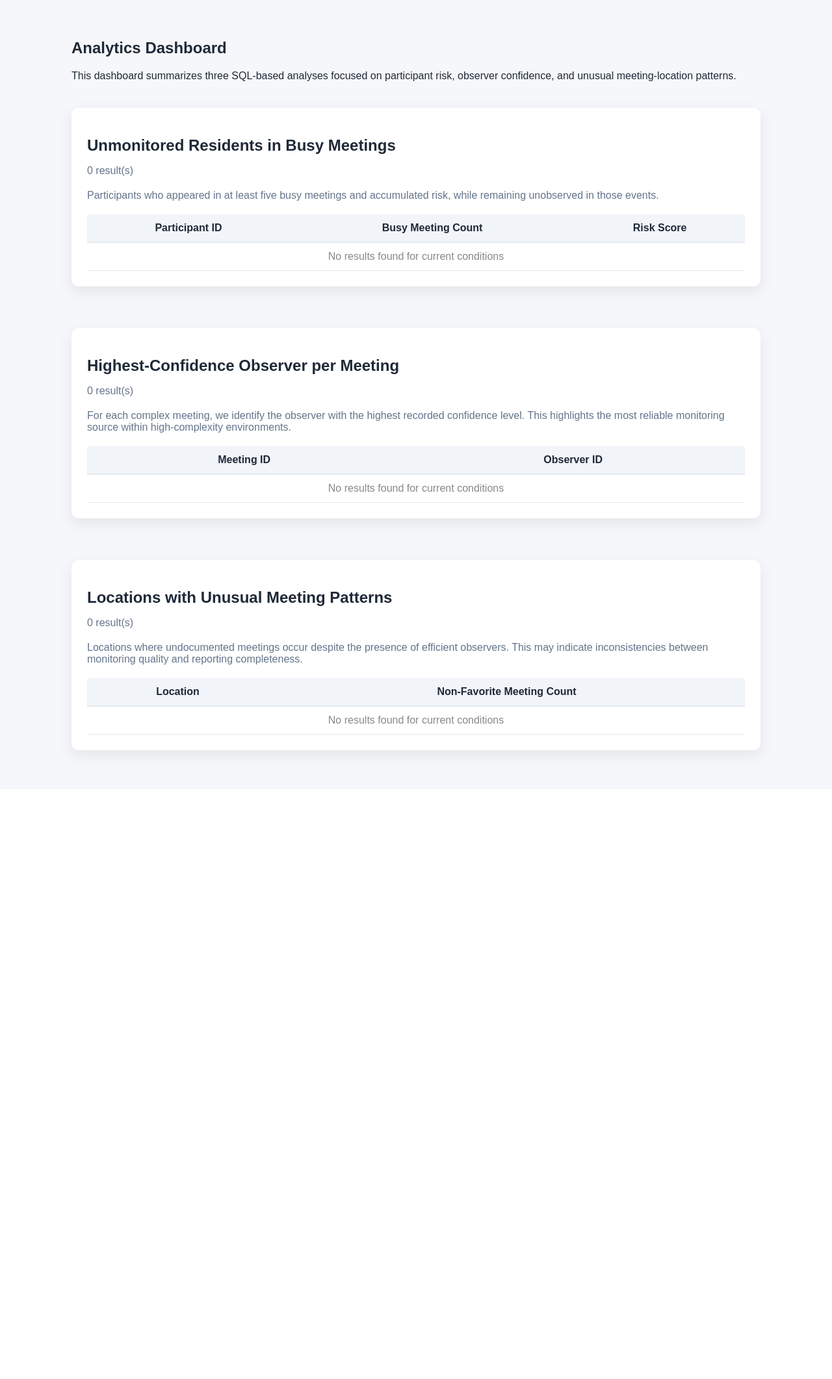
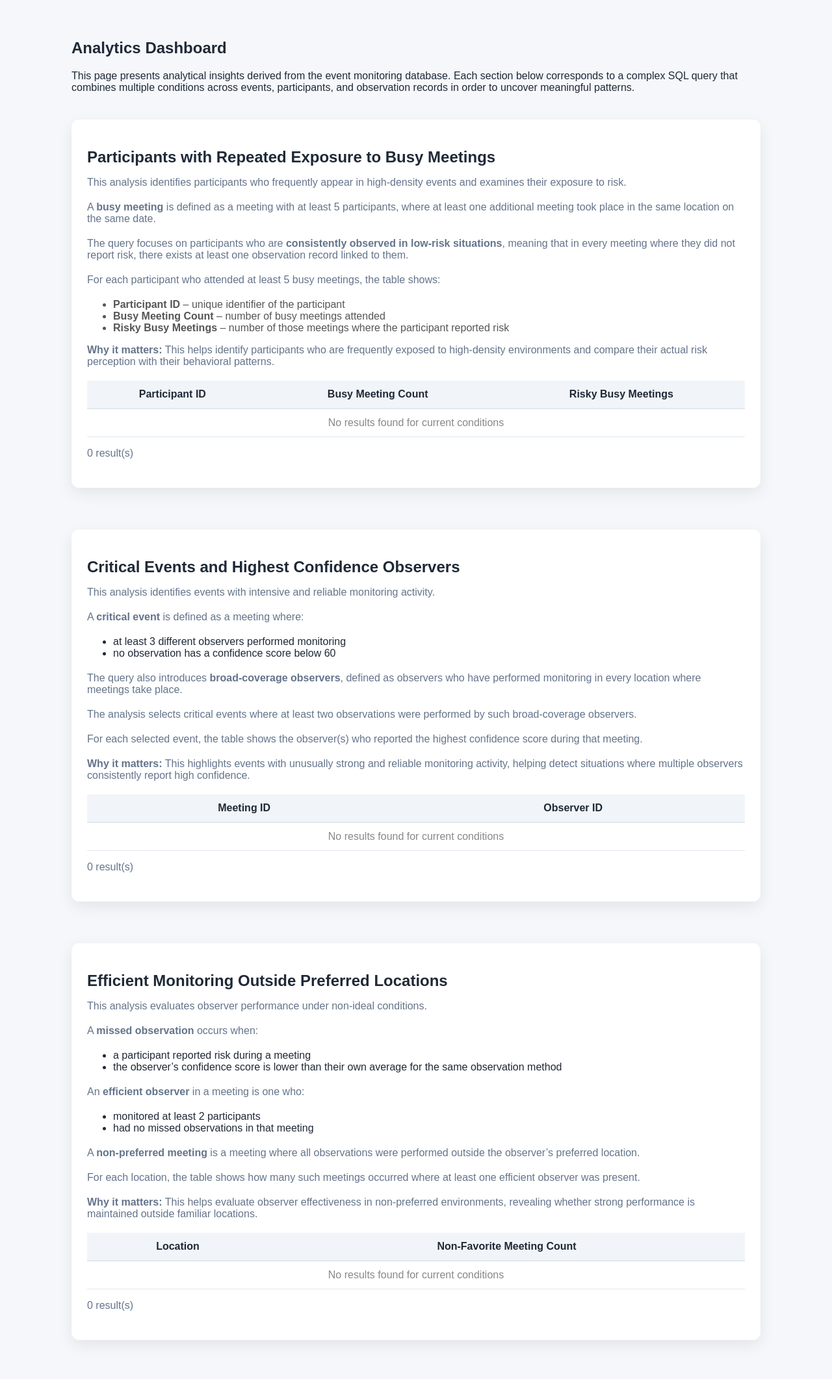
Before and after one commit to nastasiakossia/meeting-analytics-system, a Django app: template templates/Meetings_App/analysis.html in a window 1280 px wide. Shown: the part 53-2176 px from the top of the page at 65% size. Before the commit the page ends 1228 px from the top, so only its background shows below. Run offline with Django 5.2, Linux system fonts and the light colour scheme; the template is opened without the code that fills it, so the values that code supplies are empty.

Commit message:
Add files via upload

```diff
--- a/templates/Meetings_App/analysis.html
+++ b/templates/Meetings_App/analysis.html
@@ -7,8 +7,9 @@
   <div class="page-header">
     <h1>Analytics Dashboard</h1>
     <p class="subtitle">
-      This dashboard summarizes three SQL-based analyses focused on participant risk,
-        observer confidence, and unusual meeting-location patterns.
+      This page presents analytical insights derived from the event monitoring database.
+        Each section below corresponds to a complex SQL query that combines multiple conditions
+        across events, participants, and observation records in order to uncover meaningful patterns.
     </p>
   </div>
 
@@ -17,18 +18,46 @@
 
     <!-- Query 1 results -->
     <div class="card">
-      <h2>Unmonitored Residents in Busy Meetings</h2>
-      <p class="hint">{{ q1_rows|length }} result(s)</p>
-      <p class="description">
-        Participants who appeared in at least five busy meetings and accumulated risk, while remaining unobserved in those events.
-      </p>
+      <h2>Participants with Repeated Exposure to Busy Meetings</h2>
+      <div class="description">
+        <p>
+          This analysis identifies participants who frequently appear in high-density events
+          and examines their exposure to risk.
+        </p>
 
+        <p>
+          A <b>busy meeting</b> is defined as a meeting with at least 5 participants,
+          where at least one additional meeting took place in the same location on the same date.
+        </p>
+
+        <p>
+          The query focuses on participants who are <b>consistently observed in low-risk situations</b>,
+          meaning that in every meeting where they did not report risk, there exists at least one
+          observation record linked to them.
+        </p>
+
+        <p>
+          For each participant who attended at least 5 busy meetings, the table shows:
+        </p>
+
+        <ul>
+          <li><b>Participant ID</b> – unique identifier of the participant</li>
+          <li><b>Busy Meeting Count</b> – number of busy meetings attended</li>
+          <li><b>Risky Busy Meetings</b> – number of those meetings where the participant reported risk</li>
+        </ul>
+
+        <p>
+          <b>Why it matters:</b>
+          This helps identify participants who are frequently exposed to high-density environments
+          and compare their actual risk perception with their behavioral patterns.
+        </p>
+      </div>
       <table class="qtable">
         <thead>
           <tr>
             <th>Participant ID</th>
             <th>Busy Meeting Count</th>
-            <th>Risk Score</th>
+            <th>Risky Busy Meetings</th>
           </tr>
         </thead>
         <tbody>
@@ -36,7 +65,7 @@
           <tr>
             <td>{{ row.pid }}</td>
             <td>{{ row.meeting_count }}</td>
-            <td>{{ row.risk_count }}</td>
+            <td>{{ row.risky_meeting_count }}</td>
           </tr>
           {% empty %}
           <tr>
@@ -45,15 +74,45 @@
           {% endfor %}
         </tbody>
       </table>
+      <p class="hint">{{ q1_rows|length }} result(s)</p>
     </div>
 
     <!-- Query 2 results -->
     <div class="card">
-      <h2>Highest-Confidence Observer per Meeting</h2>
-      <p class="hint">{{ q2_rows|length }} result(s)</p>
-      <p class="description">
-      For each complex meeting, we identify the observer with the highest recorded confidence level.
-        This highlights the most reliable monitoring source within high-complexity environments.
+      <h2>Critical Events and Highest Confidence Observers</h2>
+
+      <p>
+        This analysis identifies events with intensive and reliable monitoring activity.
+      </p>
+
+      <p>
+        A <b>critical event</b> is defined as a meeting where:
+      <ul>
+        <li>at least 3 different observers performed monitoring</li>
+        <li>no observation has a confidence score below 60</li>
+      </ul>
+      </p>
+
+      <p>
+        The query also introduces <b>broad-coverage observers</b>, defined as observers who have
+        performed monitoring in every location where meetings take place.
+      </p>
+
+      <p>
+        The analysis selects critical events where at least two observations were performed
+        by such broad-coverage observers.
+      </p>
+
+
+      <p>
+        For each selected event, the table shows the observer(s) who reported the highest
+        confidence score during that meeting.
+      </p>
+
+      <p>
+        <b>Why it matters:</b>
+        This highlights events with unusually strong and reliable monitoring activity,
+        helping detect situations where multiple observers consistently report high confidence.
       </p>
 
       <table class="qtable">
@@ -76,15 +135,48 @@
           {% endfor %}
         </tbody>
       </table>
+      <p class="hint">{{ q2_rows|length }} result(s)</p>
     </div>
 
     <!-- Query 3 results -->
     <div class="card">
-      <h2>Locations with Unusual Meeting Patterns</h2>
-      <p class="hint">{{ q3_rows|length }} result(s)</p>
-      <p class="description">
-        Locations where undocumented meetings occur despite the presence of efficient observers.
-          This may indicate inconsistencies between monitoring quality and reporting completeness.
+      <h2>Efficient Monitoring Outside Preferred Locations</h2>
+
+      <p>
+        This analysis evaluates observer performance under non-ideal conditions.
+      </p>
+
+      <p>
+        A <b>missed observation</b> occurs when:
+      <ul>
+        <li>a participant reported risk during a meeting</li>
+        <li>the observer’s confidence score is lower than their own average
+          for the same observation method</li>
+      </ul>
+      </p>
+
+      <p>
+        An <b>efficient observer</b> in a meeting is one who:
+      <ul>
+        <li>monitored at least 2 participants</li>
+        <li>had no missed observations in that meeting</li>
+      </ul>
+      </p>
+
+      <p>
+        A <b>non-preferred meeting</b> is a meeting where all observations were performed
+        outside the observer’s preferred location.
+      </p>
+
+      <p>
+        For each location, the table shows how many such meetings occurred where at least
+        one efficient observer was present.
+      </p>
+
+      <p>
+        <b>Why it matters:</b>
+        This helps evaluate observer effectiveness in non-preferred environments,
+        revealing whether strong performance is maintained outside familiar locations.
       </p>
 
       <table class="qtable">
@@ -107,6 +199,7 @@
           {% endfor %}
         </tbody>
       </table>
+      <p class="hint">{{ q3_rows|length }} result(s)</p>
     </div>
 
   </div>
```
Also changed, not shown: templates/Meetings_App/participants.html (+15 -0 lines).
